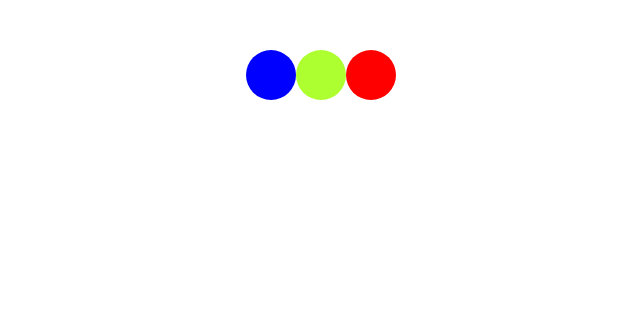
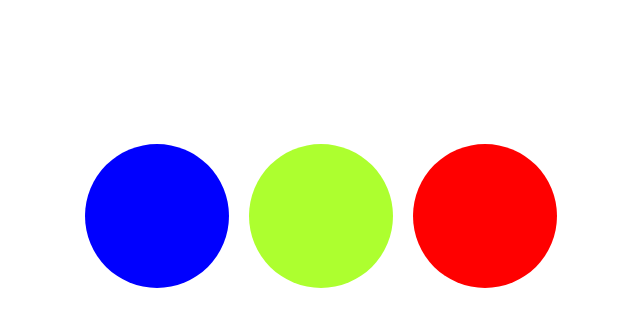
Before and after one commit to Jableed43/cepit-balcarce, a plain HTML site: page clase-HTML-5/index.html in a window 1280 px wide. Shown: the whole page, without its empty margins (319-959 px from the left). Drawn offline with Linux system fonts and the light colour scheme.

Commit message:
ejercicios de repaso

```diff
--- a/clase-HTML-5/style.css
+++ b/clase-HTML-5/style.css
@@ -1,31 +1,32 @@
+:root{
+    --size:144px;
+    --separation:calc(var(--size) + 20px);
+}
+
 .box{
     position: relative;
-    width: 50px;
-    height: 50px;
+    background-color: greenyellow;
+    margin: var(--size) auto;
+}
+
+.box, .box::before, .box::after{
+    width: var(--size);
+    height: var(--size);
     display: block;
     border-radius: 50%;
-    background-color: greenyellow;
-    margin: 50px auto;
+}
+
+.box::before, .box::after{
+    content: "";
+    position: absolute;
 }
 
 .box::before{
-    content: "";
-    display: block;
-    width: 50px;
-    height: 50px;
-    border-radius: 50%;
+    left: var(--separation);
     background-color: red;
-    position: absolute;
-    left: 50px;
 }
 
 .box::after{
-    content: "";
-    display: block;
-    width: 50px;
-    height: 50px;
-    border-radius: 50%;
+    right: var(--separation);
     background-color:blue;
-    position: absolute;
-    right: 50px;
 }
```
Also changed, not shown: clase-HTML-5/index.js (added, +40 -0 lines).
